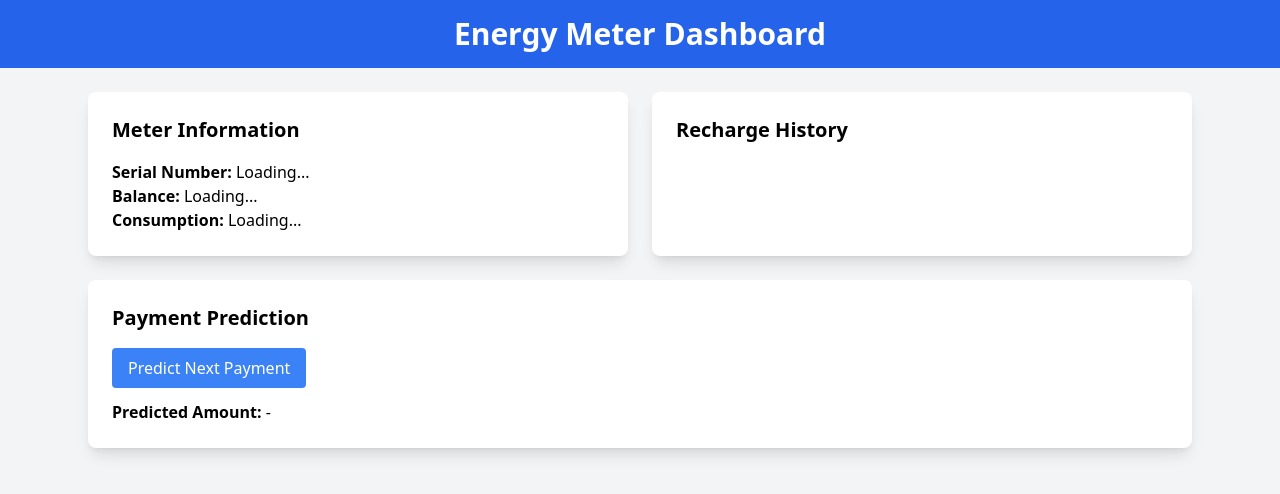
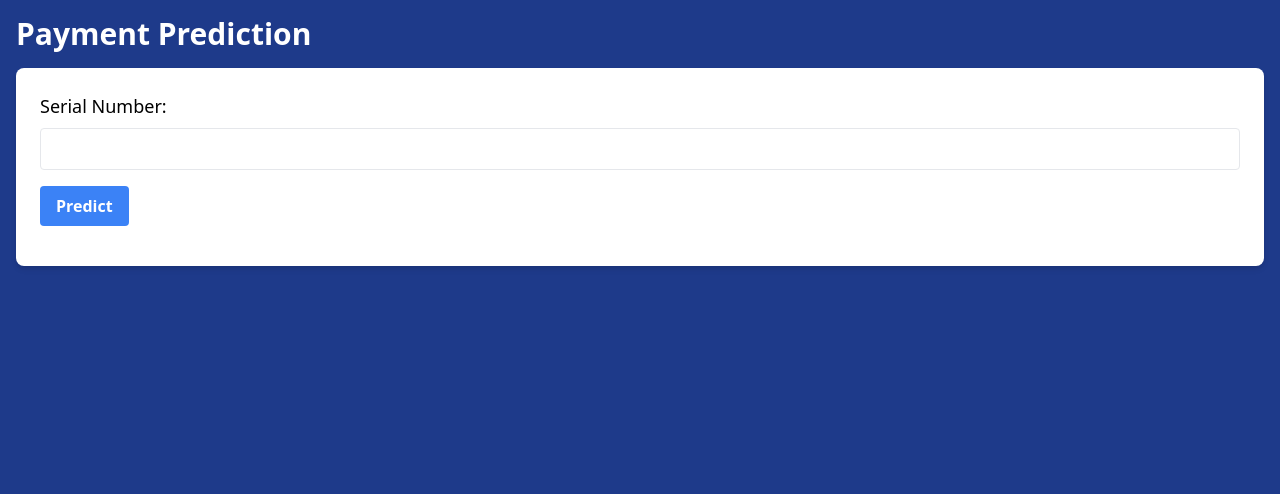
Before and after one commit to muscene/energymeter, a Flask app: page /pp in a window 1280 px wide. Shown: the top 494 px of the page. Run offline with Flask 3, Linux system fonts and the light colour scheme; parts of the project's set-up code (start-up, migrations or seed data) failed here and were passed over; some libraries are stand-ins or nearby versions.

Commit message:
Update prediction.html

```diff
--- a/templates/prediction.html
+++ b/templates/prediction.html
@@ -1,80 +1,54 @@
 <!DOCTYPE html>
-<html lang="en">
+<html>
 <head>
-    <meta charset="UTF-8">
-    <meta name="viewport" content="width=device-width, initial-scale=1.0">
-    <title>Energy Meter Dashboard</title>
-    <script src="https://cdn.tailwindcss.com"></script>
+    <title>Prediction</title>
+    <script src="https://cdn.jsdelivr.net/npm/axios/dist/axios.min.js"></script>
+    <link href="https://cdn.jsdelivr.net/npm/tailwindcss@2.0.3/dist/tailwind.min.css" rel="stylesheet">
 </head>
-<body class="bg-gray-100">
-
-    <!-- Header -->
-    <header class="bg-blue-600 text-white text-center py-4">
-        <h1 class="text-3xl font-bold">Energy Meter Dashboard</h1>
-    </header>
-
-    <!-- Main Content -->
-    <div class="max-w-6xl mx-auto p-6">
-        <div class="grid grid-cols-1 md:grid-cols-2 gap-6">
-
-            <!-- Meter Data Card -->
-            <div class="bg-white shadow-lg rounded-lg p-6">
-                <h2 class="text-xl font-semibold mb-4">Meter Information</h2>
-                <p><strong>Serial Number:</strong> <span id="serial-number">Loading...</span></p>
-                <p><strong>Balance:</strong> <span id="balance">Loading...</span></p>
-                <p><strong>Consumption:</strong> <span id="consumption">Loading...</span></p>
-            </div>
-
-            <!-- Recharge History -->
-            <div class="bg-white shadow-lg rounded-lg p-6">
-                <h2 class="text-xl font-semibold mb-4">Recharge History</h2>
-                <ul id="recharge-list" class="list-disc pl-5">
-                    <li>Loading...</li>
-                </ul>
-            </div>
-
-        </div>
-
-        <!-- Payment Prediction Section -->
-        <div class="mt-6 bg-white shadow-lg rounded-lg p-6">
-            <h2 class="text-xl font-semibold mb-4">Payment Prediction</h2>
-            <button id="predict-btn" class="bg-blue-500 text-white px-4 py-2 rounded">Predict Next Payment</button>
-            <p class="mt-3"><strong>Predicted Amount:</strong> <span id="predicted-payment">-</span></p>
+<body class="bg-blue-900 text-white font-sans">
+    <div class="container mx-auto p-4">
+        <h1 class="text-3xl font-bold mb-4">Payment Prediction</h1>
+        <div class="bg-white p-6 rounded-lg shadow-md text-black">
+            <label for="serial_number" class="block text-lg font-medium mb-2">Serial Number:</label>
+            <input type="text" id="serial_number" class="w-full p-2 border rounded text-black focus:ring-2 focus:ring-blue-500" required>
+            <button id="predictButton" class="bg-blue-500 hover:bg-blue-700 text-white font-bold py-2 px-4 rounded mt-4 transition duration-300">Predict</button>
+            <div id="predictionResult" class="mt-4 text-lg"></div>
+            <div id="predictionError" class="mt-4 text-red-500"></div>
         </div>
     </div>
 
     <script>
-        // Fetch Meter Data
-        fetch("/api/meter")
-            .then(response => response.json())
-            .then(data => {
-                document.getElementById("serial-number").textContent = data.serial_number;
-                document.getElementById("balance").textContent = data.balance + " KES";
-                document.getElementById("consumption").textContent = data.consumption + " kWh";
-            });
+        const apiBaseUrl = 'http://172.25.31.124:5000'; // **Correct URL**
 
-        // Fetch Recharge History
-        fetch("/api/recharges")
-            .then(response => response.json())
-            .then(data => {
-                let list = document.getElementById("recharge-list");
-                list.innerHTML = "";
-                data.forEach(item => {
-                    let li = document.createElement("li");
-                    li.textContent = `KES ${item.recharge_amount} on ${item.timestamp}`;
-                    list.appendChild(li);
-                });
-            });
+        document.getElementById('predictButton').addEventListener('click', () => {
+            const serialNumber = document.getElementById('serial_number').value;
+            const predictionResultDiv = document.getElementById('predictionResult');
+            const predictionErrorDiv = document.getElementById('predictionError');
 
-        // Predict Payment
-        document.getElementById("predict-btn").addEventListener("click", () => {
-            fetch("/api/predict", { method: "POST" })
-                .then(response => response.json())
-                .then(data => {
-                    document.getElementById("predicted-payment").textContent = "KES " + data.predicted_payment;
+            predictionResultDiv.textContent = "";
+            predictionErrorDiv.textContent = "";
+
+            console.log("Making request to:", `${apiBaseUrl}/predictx`); // **DEBUG**
+
+            axios.post(`${apiBaseUrl}/predictx`, { serial_number: serialNumber })
+                .then(response => {
+                    console.log("Response:", response.data); // **DEBUG**
+                    const predictedPayment = response.data.predicted_payment;
+                    predictionResultDiv.textContent = `Predicted Payment: ${predictedPayment}`;
+                })
+                .catch(error => {
+                    console.error("Prediction Error:", error); // Keep this for detailed errors
+                    if (error.response) {
+                        console.error("Response Data:", error.response.data); // **DEBUG**
+                        predictionErrorDiv.textContent = `Error: ${error.response.data.error || "An error occurred."}`;
+                    } else if (error.request) {
+                        console.error("Request:", error.request); // **DEBUG**
+                        predictionErrorDiv.textContent = "Error: No response received from the server.";
+                    } else {
+                        predictionErrorDiv.textContent = `Error: ${error.message || "A general error occurred."}`; // **DEBUG**
+                    }
                 });
         });
     </script>
-
 </body>
 </html>
```
